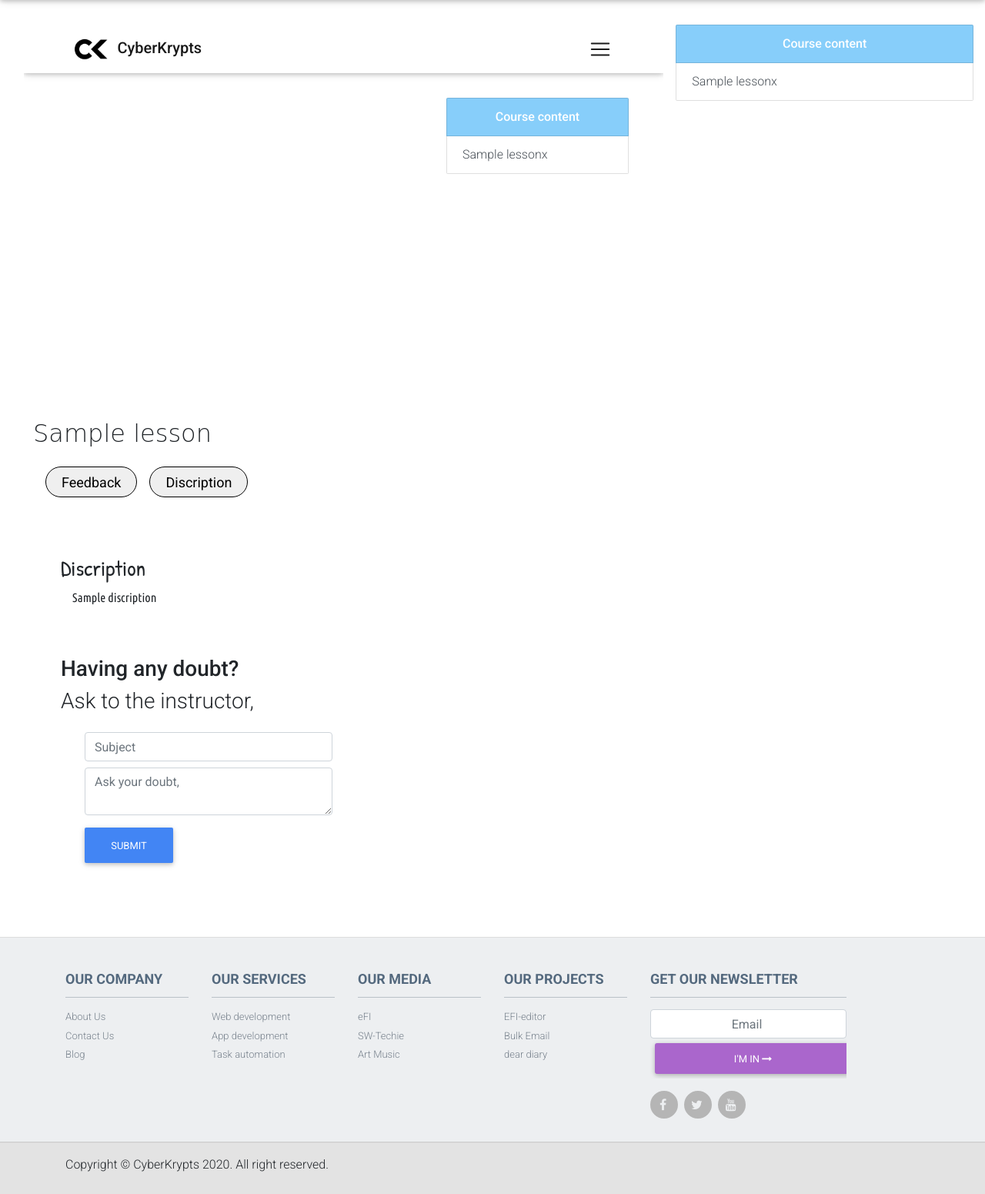
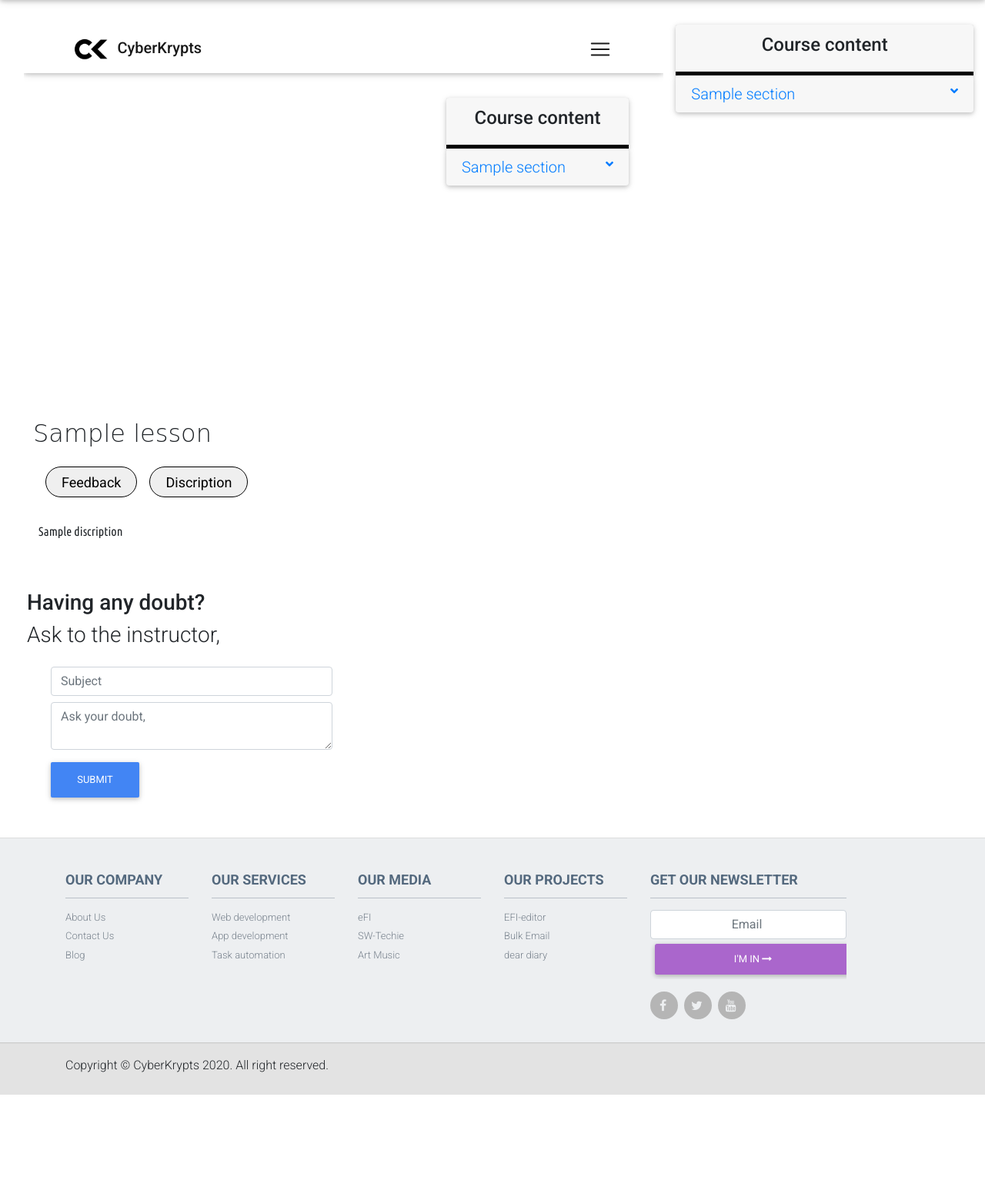
Before and after one commit to thelonewolf123/learnit-backend, a Django app: template learncodex/templates/learnit/course-galary.html in a window 1280 px wide. Shown: the part 63-1614 px from the top of the page at 77% size. After the commit the page ends 1485 px from the top, so only its background shows below. Run offline with Django 3.2, Linux system fonts and the light colour scheme; the template is opened without the code that fills it: most values are stand-ins (such as "Sample title", 1, 10 or a date in 2020); some libraries are stand-ins or nearby versions; some web fonts are replaced.

Commit message:
ready for production

```diff
--- a/LearnIT/settings.py
+++ b/LearnIT/settings.py
@@ -24,10 +24,10 @@ BASE_DIR = Path(__file__).resolve(strict=True).parent.parent
 SECRET_KEY = ')i!r#evcy-xf@#pg)fu6af=9q7)7pv*j4z7s#5^a_td3+1)(7c'
 
 # SECURITY WARNING: don't run with debug turned on in production!
-DEBUG = False
 
-ALLOWED_HOSTS = ["cyberkrypts.com","www.cyberkrypts.com","34.121.153.165"]
+DEBUG = True
 
+ALLOWED_HOSTS = ["cyberkrypts.com","www.cyberkrypts.com","34.121.153.165","127.0.0.1"]
 
 # Application definition
 
@@ -193,7 +193,6 @@ ADMIN_EMAIL_ADDRESS = [
     'cyberkrypts@gmail.com'
 ]
 
-
 # payment details
 
 ROZER_KEY_ID = "rzp_test_PiFMhJv2nNSGLK"
--- a/learncodex/admin.py
+++ b/learncodex/admin.py
@@ -1,7 +1,7 @@
 from django.contrib import admin
 
 from django_summernote.admin import SummernoteModelAdmin
-from .models import Course, Lesson, Author, Category, Tag, Subscription, CoursePrerequisite, Payment
+from .models import Course, Lesson, Author, Category, Tag, Subscription, CoursePrerequisite, Payment, CourseSection
 
 # Apply summernote to all TextField in model.
 
@@ -22,3 +22,4 @@ admin.site.register(Category)
 admin.site.register(Tag)
 admin.site.register(CoursePrerequisite)
 admin.site.register(Payment)
+admin.site.register(CourseSection)
--- a/learncodex/templates/learnit/course-galary.html
+++ b/learncodex/templates/learnit/course-galary.html
@@ -26,22 +26,19 @@
   <div class="col-md-8 m-0 p-3">
     <div class="row">
       {% if course.course_type == "paid" %}
-      <video id="player" class="img-fluid w-100" playsinline controls data-poster="{{ course.title_img }}">
+      <video id="player" class="img-fluid w-100" playsinline controls data-poster="{{ course.title_img.url }}">
         <!-- <source
                     src="https://cyberkryptslearnit.s3.ap-south-1.amazonaws.com/00+development+environment+setup.mp4"
                     type="video/mp4" size="1080" srclang="FHD" />
                 <source
                     src="https://cyberkryptslearnit.s3.ap-south-1.amazonaws.com/00+development+environment+setup.mp4"
                     type="video/mp4" size="720" /> -->
-        <source src="{{ course.video_720p.url }}" type="video/mp4" size="720" />
+        <source src="{{ lesson.dropbox_url }}" type="video/mp4" size="720" />
 
         <!-- Captions are optional -->
         <!-- <track kind="captions" label="English captions" src="/path/to/captions.vtt" srclang="en" default /> -->
       </video>
       {% else %}
-      <!-- <video controls="controls" id="player">
-                <source type="video/mp4" src="{{ lesson.dropbox_url }}" size="720">
-            </video> -->
 
       <iframe id="simple_player" src="{{ lesson.youtube_url }}" frameborder="0"
         allow="accelerometer; autoplay; encrypted-media; gyroscope; picture-in-picture" allowfullscreen></iframe>
@@ -61,14 +58,14 @@
         </div>
       </div>
     </div>
-    <div class="row p-5 collapse dont-collapse-sm" id="discription">
-
-      <h3 class="disc-title">Discription</h3>
+    <div class="row p-1 collapse" id="discription">
+      <hr>
       <div class="container discription">
         <p>
           {{ lesson.discription | safe }}
         </p>
       </div>
+      <hr>
       <h3 class="mt-5">
         <strong class="mb-2 d-block">
           Having any doubt? <br>
@@ -92,17 +89,53 @@
     </div>
   </div>
   <div class="col-md-4">
-    <ul class="list-group my-3">
-      <li class="list-group-item text-center" style="background-color: lightskyblue; color: white;">
-        <strong>Course content</strong>
-      </li>
-      {% for lessonx in lessons %}
-      <a href="{% url 'course-learn' course=course.slug %}?lesson={{ lessonx.slug }}"
-        class="list-group-item list-group-item-action">
-        {{ lessonx.title }}
-      </a>
-      {% endfor %}
-    </ul>
+    <div class="card mt-3">
+      <div class="card-header"  style="border-radius: 0px; border-bottom-width: 5px ; border-color: #000 ;">
+        <h4 class="h4 text-center"> Course content </h4>
+      </div>
+    </div>
+    <div class="accordion md-accordion mb-5" id="accordionEx" role="tablist" aria-multiselectable="true">
+      {% for section in course.coursesection_set.iterator %}
+      <!-- Accordion card -->
+      <div class="card">
+
+        <!-- Card header -->
+        <div class="card-header" role="tab" id="heading{{ forloop.counter }}">
+          <a class="collapsed" data-toggle="collapse" data-parent="#accordionEx" href="#collapse{{ forloop.counter }}"
+            aria-expanded="false" aria-controls="collapse{{ forloop.counter }}">
+            <h5 class="mb-0 float-left">
+              <!-- Title -->
+              {{ section.title }}
+            </h5>
+            <i class="fas fa-angle-down rotate-icon float-right"></i> <div class="clearfix"></div>
+          </a>
+        </div>
+
+        <!-- Card body -->
+        <div id="collapse{{ forloop.counter }}" class="collapse {% if lessonz in section.lesson_set.iterator %} show {% endif %}" role="tabpanel" aria-labelledby="heading{{ forloop.counter }}"
+          data-parent="#accordionEx">
+          <div class="card-body p-0">
+             <!-- content -->
+            <ol class="list-group">
+              {% for lesson in section.lesson_set.iterator %}
+
+              <a href="{% url 'course-learn' course=course.slug %}?lesson={{ lesson.slug }}" class="list-group-item" style="border-left-width: 0px; border-right-width: 0px; border-top-width: 0px ; margin-bottom: 3px;">
+                 {{ lesson.title }}
+                 <span class="badge bg-primary">video</span>
+              </a>
+
+              {% endfor %}
+
+          </ol>
+          </div>
+        </div>
+
+      </div>
+      <!-- Accordion card -->
+    {% endfor %}
+    </div>
+    <!-- Accordion wrapper -->
+
   </div>
 </div>
 <!-- Modal: modalPoll -->
@@ -192,12 +225,13 @@
 <script src="https://cdn.plyr.io/3.6.2/demo.js"></script>
 <script src="//cdnjs.cloudflare.com/ajax/libs/highlight.js/10.1.2/highlight.min.js"></script>
 <script>
-hljs.configure({useBR: true});
+  hljs.configure({
+    useBR: true
+  });
 
-document.querySelectorAll('pre').forEach((block) => {
-  hljs.highlightBlock(block);
-});
-
+  document.querySelectorAll('pre').forEach((block) => {
+    hljs.highlightBlock(block);
+  });
 </script>
 {% include 'messages.html' %}
 {% endblock %}
--- a/learncodex/templates/learnit/my-courses.html
+++ b/learncodex/templates/learnit/my-courses.html
@@ -24,7 +24,7 @@ LearnIT | Courses
 <div class="container-fluid">
     <div class="m-4 index-title">
         <h2 class="text-center h2">
-            Available courses
+            My courses
         </h2>
     </div>
     <div class="row">
--- a/learncodex/views.py
+++ b/learncodex/views.py
@@ -26,8 +26,6 @@ def courses(request):
     courses = Course.objects.all()
     page_number = request.GET.get('page')
     paginator = Paginator(courses, 5)
-
-    categories = Category.objects.all()
 
     try:
         page_obj = paginator.get_page(page_number)
@@ -78,6 +76,7 @@ def course_learning(request, course):
         context['lessons'] = Lesson.objects.filter(course=course_obj)
         context['lesson'] = Lesson.objects.get(slug=lesson)
         context['course'] = course_obj
+        context['lessonz'] = Lesson.objects.get(slug=lesson)
     except Exception as e:
         print(e)
         raise Http404
--- a/static/learnit/css/index.css
+++ b/static/learnit/css/index.css
@@ -79,7 +79,7 @@
     width: 100%;
     height: 10rem;
     font-family: Cambria, Cochin, Georgia, Times, 'Times New Roman', serif;
-    background-image: url("/static/learncodex/img/title_bg.jpg");
+    background-image: url("/static/learnit/assets/courses/title_bg.jpg");
 }
 
 .hoverable {
--- a/static/learnit/javascript/course_galary.js
+++ b/static/learnit/javascript/course_galary.js
@@ -17,7 +17,7 @@ $(document).ready(function () {
         console.log(screen)
       if(screen == 'sm' || screen == 'xs')
       {
-          $('#discription').collapse('toggle')
+          $('#discription').collapse('hide')
           $('.content').css('margin-left','0px')
           $('.content').css('margin-right','0px')
           console.log(screen)
```
Also changed, not shown: blogx/models.py (+32 -0 lines), blogx/signals.py (deleted, +0 -34 lines), learncodex/models.py (+6 -4 lines), learncodex/templates/learnit/single-course.html (+22 -22 lines), blogx/migrations/0001_initial.py, blogx/views.py (line endings or trailing spaces), db.sqlite3, learncodex/migrations/0001_initial.py, learncodex/migrations/0002_delete_dropboxtoken.py (deleted).
